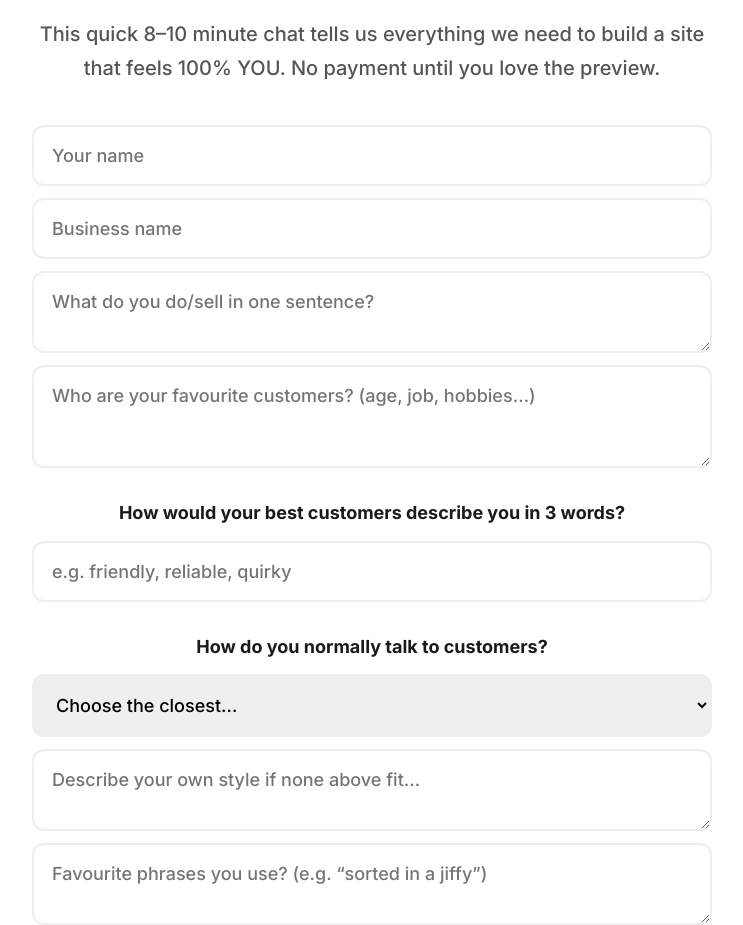
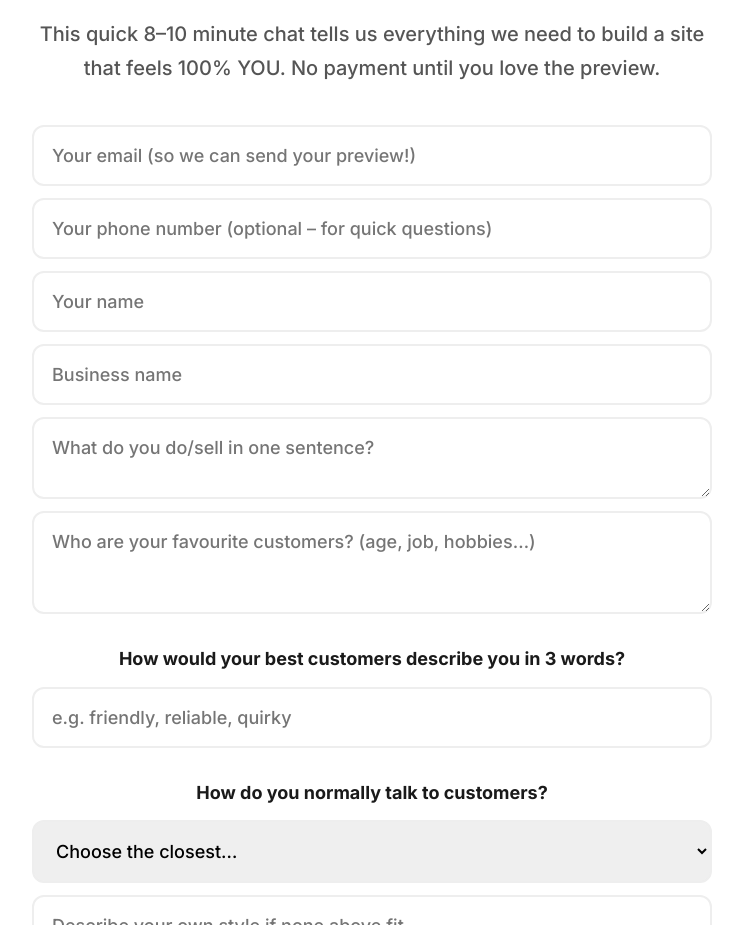
Before and after one commit to LeaDean/nomoretemplates, a plain HTML site: page index.html in a window 1280 px wide. Shown: the part 4341-5266 px from the top of the page, without its empty margins (268-1011 px from the left). Drawn offline with Linux system fonts and the light colour scheme.

Commit message:
Update index.html

```diff
--- a/index.html
+++ b/index.html
@@ -3,7 +3,6 @@
 <head>
     <meta charset="UTF-8" />
     <meta name="viewport" content="width=device-width, initial-scale=1.0" />
-    <meta name="google-site-verification" content="ywj8Dh0pwFlfhY5u0X6RpBqGtcfeC_2UEFJoUmxuuMg" />
 
     <!-- SEO & Indexing -->
     <title>NoMoreTemplates – Custom Websites Built Free, £15/month If You Love It</title>
@@ -22,13 +21,7 @@
     <link rel="preconnect" href="https://fonts.googleapis.com" />
     <link href="https://fonts.googleapis.com/css2?family=Caveat:wght@600;700&family=Inter:wght@500;600;700;800;900&display=swap" rel="stylesheet">
     <link rel="stylesheet" href="style.css" />
-
-    <!-- FAVICON – this works 100% on GitHub Pages & Vercel -->
-<link rel="icon" href="/favicon.png" sizes="32x32">
-<link rel="icon" href="/favicon.png" sizes="64x64">
-<link rel="apple-touch-icon" href="/favicon.png">
-<link rel="shortcut icon" href="/favicon.png">
-
+    <link rel="icon" href="favicon_io/favicon.ico" type="image/x-icon">
 </head>
 <body>
 
@@ -140,9 +133,10 @@
         <h2>Let’s bring your vision to life</h2>
         <p class="intro">This quick 8–10 minute chat tells us everything we need to build a site that feels 100% YOU. No payment until you love the preview.</p>
 
-        <form id="visionForm" action="https://formsubmit.co/your-email@nomoretemplates.co.uk" method="POST">
+        <form id="visionForm" action="https://formsubmit.co/leadeanguitar@gmail.com" method="POST">
             <!-- Change the email above to yours! -->
-
+            <input type="email853" name="email" placeholder="Your email (so we can send your preview!)" required>
+<input type="tel" name="phone" placeholder="Your phone number (optional – for quick questions)" >
             <input type="text" name="name" placeholder="Your name" required>
             <input type="text" name="business" placeholder="Business name" required>
             <textarea name="what_you_do" rows="2" placeholder="What do you do/sell in one sentence?" required></textarea>
@@ -240,6 +234,7 @@
 
             <p class="q">Must-have pages</p>
             <div class="checkboxes">
+
                 <label><input type="checkbox" name="pages" value="Home"> Home</label>
                 <label><input type="checkbox" name="pages" value="About"> About</label>
                 <label><input type="checkbox" name="pages" value="Services"> Services/Products</label>
@@ -257,7 +252,7 @@
     </div>
 </section>
 
-     <footer>
+    <footer>
         <div class="container">
              <p>© 2025 NoMoreTemplates.co.uk — Custom pay-monthly websites from <strong>Surrey, UK</strong>. Serving small businesses nationwide.</p>
         </div>
```
